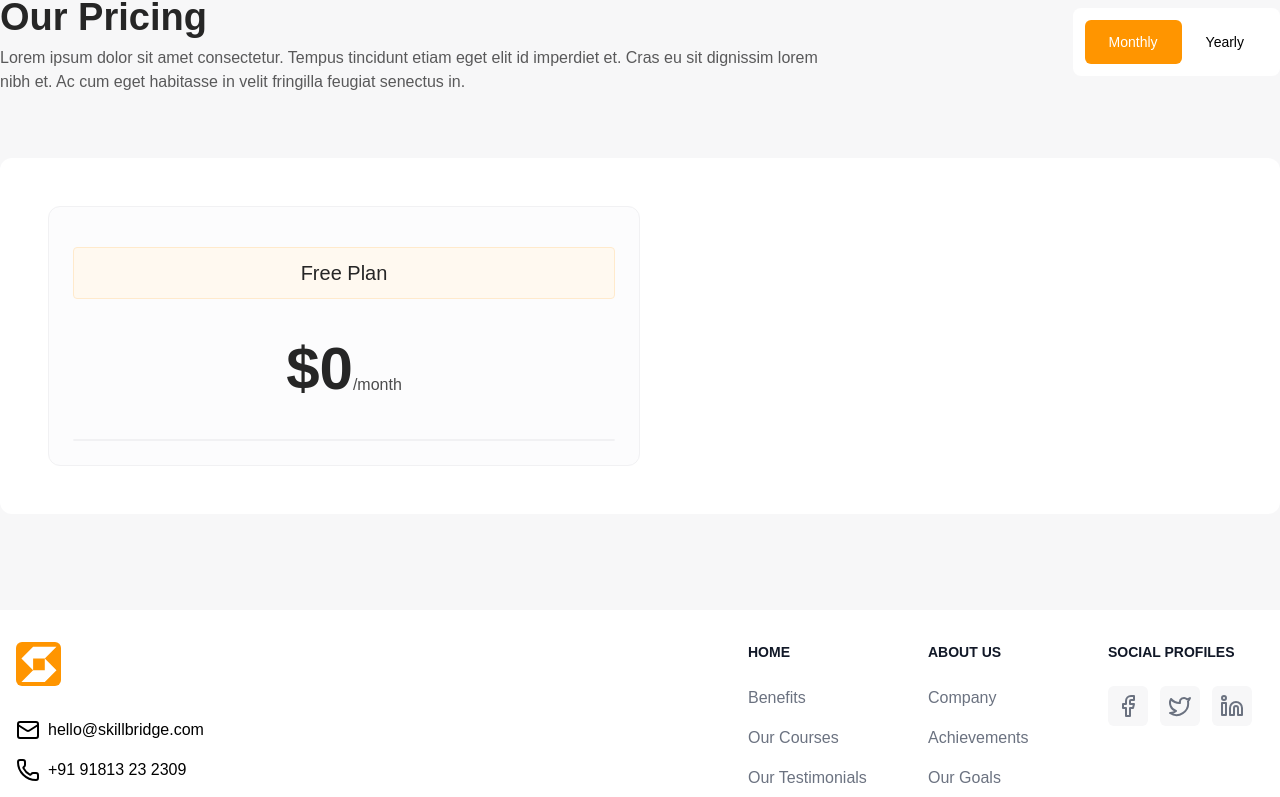
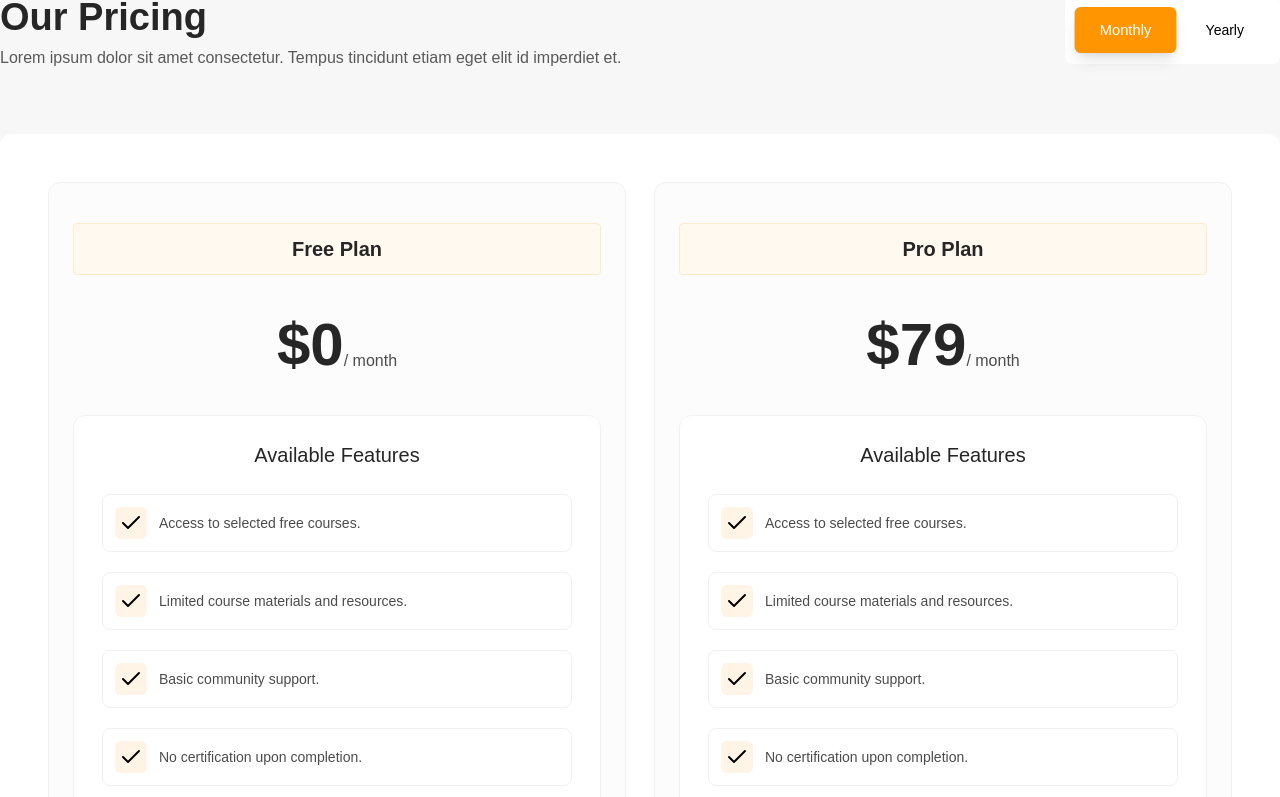
Before and after one commit to abdulrehmankz1/skill-bridge, a Next.js app: page / in a window 1280 px wide. Shown: the part 5569-6366 px from the top of the page. Built offline with nearby package versions, Linux system fonts and the light colour scheme.

Commit message:
feat: updated Pricing component with yearly plans and feature toggling.

```diff
--- a/app/components/Pricing.tsx
+++ b/app/components/Pricing.tsx
@@ -1,7 +1,60 @@
-import React from "react";
+"use client";
+import React, { useState } from "react";
 import { Button } from "./ui/Button";
+import { Check, X } from "lucide-react";
+
+const monthlyPlans = [
+  {
+    name: "Free Plan",
+    price: "$0",
+    features: [
+      { text: "Access to selected free courses.", available: true },
+      { text: "Limited course materials and resources.", available: true },
+      { text: "Basic community support.", available: true },
+      { text: "No certification upon completion.", available: true },
+      { text: "Ad-supported platform.", available: true },
+      {
+        text: "Access to exclusive Pro Plan community forums.",
+        available: false,
+      },
+      { text: "Early access to new courses and updates.", available: false },
+    ],
+  },
+  {
+    name: "Pro Plan",
+    price: "$79",
+    features: [
+      { text: "Access to selected free courses.", available: true },
+      { text: "Limited course materials and resources.", available: true },
+      { text: "Basic community support.", available: true },
+      { text: "No certification upon completion.", available: true },
+      { text: "Ad-supported platform.", available: true },
+      {
+        text: "Access to exclusive Pro Plan community forums.",
+        available: true,
+      },
+      { text: "Early access to new courses and updates.", available: true },
+    ],
+  },
+];
+
+const yearlyPlans = [
+  {
+    name: "Free Plan",
+    price: "$0",
+    features: monthlyPlans[0].features,
+  },
+  {
+    name: "Pro Plan",
+    price: "$799",
+    features: monthlyPlans[1].features,
+  },
+];
 
 const Pricing = () => {
+  const [isYearly, setIsYearly] = useState(false);
+  const plans = isYearly ? yearlyPlans : monthlyPlans;
+
   return (
     <div className="mb-24">
       {/* Section Heading */}
@@ -10,31 +63,82 @@ const Pricing = () => {
           <h3 className="text-grey-15 font-semibold">Our Pricing</h3>
           <p className="text-grey-35">
             Lorem ipsum dolor sit amet consectetur. Tempus tincidunt etiam eget
-            elit id imperdiet et. Cras eu sit dignissim lorem nibh et. Ac cum
-            eget habitasse in velit fringilla feugiat senectus in.
+            elit id imperdiet et.
           </p>
         </div>
         <div className="col-span-2 flex justify-end">
-          <span className="bg-absolute-white p-3 rounded-lg">
-            <Button className="font-medium">Monthly</Button>
-            <Button variant="ghost" className="font-medium">
+          <span className="bg-absolute-white p-3 rounded-lg flex space-x-2">
+            <Button
+              variant={!isYearly ? "default" : "ghost"}
+              className={`font-medium transition-all duration-300 transform ${
+                !isYearly ? "scale-105 shadow-lg" : "scale-100"
+              }`}
+              onClick={() => setIsYearly(false)}
+            >
+              Monthly
+            </Button>
+            <Button
+              variant={isYearly ? "default" : "ghost"}
+              className={`font-medium transition-all duration-300 transform ${
+                isYearly ? "scale-105 shadow-lg" : "scale-100"
+              }`}
+              onClick={() => setIsYearly(true)}
+            >
               Yearly
             </Button>
           </span>
         </div>
       </div>
+
       {/* Section Cards */}
-      <div className="bg-absolute-white p-12 rounded-xl">
-        <div className="pt-10 px-6 pb-6 bg-white-99 border border-white-95 rounded-xl w-2/4">
-          <h6 className="py-2.5 bg-orange-97 border border-orange-90 mb-0 rounded font-medium text-center text-grey-15">
-            Free Plan
-          </h6>
-          <div className="flex items-end justify-center my-12">
-            <h1 className="text-grey-15 font-semibold leading-[73%]">$0</h1>
-            <p className="text-grey-30 font-medium leading-[73%]">/month</p>
+      <div className="bg-absolute-white p-12 rounded-xl flex gap-x-7">
+        {plans.map((plan, index) => (
+          <div
+            key={index}
+            className="pt-10 px-6 pb-6 bg-white-99 border border-white-95 rounded-xl w-2/4"
+          >
+            <h6 className="py-2.5 bg-orange-97 border border-orange-90 mb-0 rounded font-semibold text-center text-grey-15">
+              {plan.name}
+            </h6>
+            <div className="flex items-end justify-center my-12">
+              <h1 className="text-grey-15 font-semibold leading-[73%]">
+                {plan.price}
+              </h1>
+              <p className="text-grey-30 font-medium leading-[73%]">
+                / {isYearly ? "year" : "month"}
+              </p>
+            </div>
+            <div className="bg-absolute-white border border-white-95 rounded-xl rounded-b-none">
+              <h6 className="text-grey-15 font-medium text-center my-6">
+                Available Features
+              </h6>
+              <ul className="mx-7">
+                {plan.features.map((feature, idx) => (
+                  <li
+                    key={idx}
+                    className="flex items-center border border-white-95 p-3 rounded-lg mb-5"
+                  >
+                    <span
+                      className={`p-1 rounded-md ${
+                        feature.available
+                          ? "bg-orange-95"
+                          : "bg-transparent border border-white-95"
+                      }`}
+                    >
+                      {feature.available ? <Check /> : <X />}
+                    </span>
+                    <span className="text-grey-30 ms-3 text-sm">
+                      {feature.text}
+                    </span>
+                  </li>
+                ))}
+              </ul>
+            </div>
+            <Button className="font-medium w-full rounded-t-none">
+              Get Started
+            </Button>
           </div>
-          <div className="bg-absolute-white border border-white-95 rounded-xl"></div>
-        </div>
+        ))}
       </div>
     </div>
   );
```
